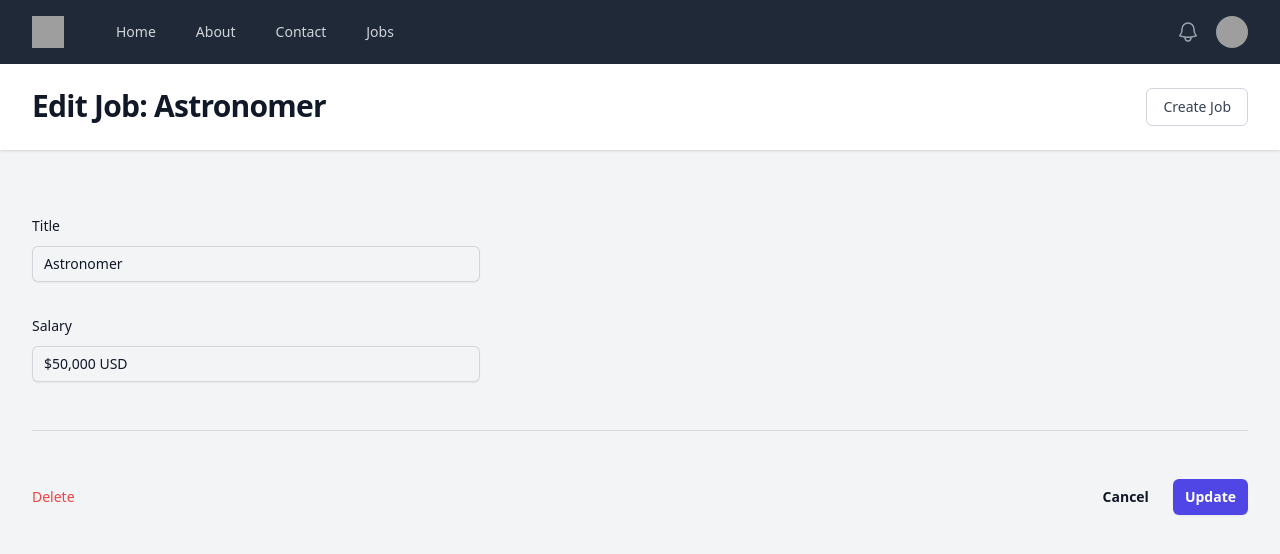
After one commit to HansGuentherCode/php_laravel30days, a Laravel app: page /jobs/1/edit in a window 1280 px wide. The commit adds this page. Shown: the top 554 px of the page. Run offline with Laravel 12, Linux system fonts and the light colour scheme; data comes from the database, SQL or seed files in the repository; both versions use the stored data as it was after the commit; some libraries are stand-ins or nearby versions; grey boxes are pictures that could not be loaded.

Commit message:
Episode 18/19 Completed (part 1-3)

```diff
--- /dev/null
+++ b/app/Http/Controllers/JobController.php
@@ -0,0 +1,76 @@
+<?php
+
+namespace App\Http\Controllers;
+
+use App\Models\Job;
+use Illuminate\Http\Request;
+
+class JobController extends Controller
+{
+	public function index()
+	{
+		$jobs = Job::with('employer')->latest()->simplePaginate(3);
+		return view('jobs.index', ['jobs' => $jobs]);
+	}
+
+	public function create()
+	{
+		return view('jobs.create');
+	}
+
+	public function show(Job $job)
+	{
+		return view('jobs.show', ['job' => $job]);
+	}
+
+	public function store()
+	{
+		request()->validate([
+			'title' => ['required', 'min:3'],
+			'salary' => ['required']
+		]);
+
+		Job::create([
+			'title' => request('title'),
+			'salary' => request('salary'),
+			'employer_id' => 1,
+		]);
+
+		return (redirect('/jobs'));
+	}
+
+	public function edit(Job $job)
+	{
+		return (view('jobs.edit', ['job' => $job]));
+	}
+
+	public function update(Job $job)
+	{
+		// Authorize
+
+		// validate
+		request()->validate([
+			'title' => ['required', 'min:3'],
+			'salary' => ['required']
+		]);
+
+		$job->update([
+			'title' => request('title'),
+			'salary' => request('salary'),
+		]);
+
+		// redirect to the job page
+		return (redirect('/jobs/' . $job->id));
+	}
+
+	public function destroy(Job $job)
+	{
+		// autorize (On hold...)
+
+		// delete the job
+		$job->delete();
+
+		// redirect
+		return (redirect('/jobs'));
+	}
+}
--- /dev/null
+++ b/resources/views/Jobs/edit.blade.php
@@ -0,0 +1,78 @@
+<x-layout>
+	<x-slot:heading>
+		Edit Job: {{$job->title}}
+	</x-slot:heading>
+	<form method="POST" action="/jobs/{{$job->id}}">
+		@csrf
+		@method('PATCH')
+
+		<div class="space-y-12">
+			<div class="border-b border-gray-900/10 pb-12">
+
+				<div class="mt-10 grid grid-cols-1 gap-x-6 gap-y-8 sm:grid-cols-6">
+					<div class="sm:col-span-4">
+						<label for="title" class="block text-sm font-medium leading-6 text-gray-900">Title</label>
+						<div class="mt-2">
+							<div
+								class="flex rounded-md shadow-sm ring-1 ring-inset ring-gray-300 focus-within:ring-2 focus-within:ring-inset focus-within:ring-indigo-600 sm:max-w-md">
+								<input
+								type="text"
+								name="title"
+								id="title"
+								class="block flex-1 border-0 bg-transparent py-1.5 px-3 text-gray-900 placeholder:text-gray-400 focus:ring-0 sm:text-sm sm:leading-6"
+								placeholder="Shift Leader"
+								value="{{$job->title}}"
+								required>
+							</div>
+							@error('title')
+								<p class="text-xs text-red-500 font-semibold mt-1">{{$message}}</p>
+							@enderror
+						</div>
+					</div>
+					<div class="sm:col-span-4">
+						<label for="salary" class="block text-sm font-medium leading-6 text-gray-900">Salary</label>
+						<div class="mt-2">
+							<div class="flex rounded-md shadow-sm ring-1 ring-inset ring-gray-300 focus-within:ring-2 focus-within:ring-inset focus-within:ring-indigo-600 sm:max-w-md">
+								<input
+								type="text"
+								name="salary"
+								id="salary"
+								class="block flex-1 border-0 bg-transparent py-1.5 px-3 text-gray-900 placeholder:text-gray-400 focus:ring-0 sm:text-sm sm:leading-6"
+								placeholder="$50,000"
+								value="{{$job->salary}}"
+								required>
+							</div>
+							@error('title')
+								<p class="text-xs text-red-500 font-semibold mt-1">{{$message}}</p>
+							@enderror
+						</div>
+					</div>
+			</div>
+		</div>
+
+		<div class="mt-6 flex items-center justify-between gap-x-6">
+			<div>
+				<div class="flex items-center">
+					<button form="delete-form" class="text-red-500 text-sm text-bold">Delete</button>
+				</div>
+			</div>
+			<div class="flex items-center gap-x-6">
+				<button href="/jobs/{{$job->id}}" class="text-sm font-semibold leading-6 text-gray-900">Cancel</button>
+				<div>
+					<button type="submit"
+						class="rounded-md bg-indigo-600 px-3 py-2 text-sm font-semibold text-white shadow-sm hover:bg-indigo-500 focus-visible:outline focus-visible:outline-2 focus-visible:outline-offset-2 focus-visible:outline-indigo-600">
+						Update
+					</button>
+				</div>
+			</div>
+		</div>
+	</form>
+
+	<form method="POST" action="/jobs/{{$job->id}}" id="delete-form" class="hidden">
+		@csrf
+		@method('DELETE');
+
+
+	</form>
+
+</x-layout>
--- a/routes/web.php
+++ b/routes/web.php
@@ -4,52 +4,11 @@
  *	Routes take a url input, and return something something else.
  *	This could be a file, or even a string.
  */
-use Illuminate\Support\Arr;
+use App\Http\Controllers\JobController;
 use Illuminate\Support\Facades\Route;
-use App\Models\Job;
 
-Route::get('/', function () {
-	$jobs = Job::all();
-
-	dd($jobs);
-
-    return view('home');
-});
-
-Route::get('/jobs', function() {
-	$jobs = Job::with('employer')->latest()->simplePaginate(3);
-
-    return view('jobs.index', ['jobs' => $jobs]);
-});
-
-Route::get('/jobs/create', function() {
-	return view('jobs.create');
-});
-
-Route::get('/jobs/{id}', function($id) {
-	$job = Job::find($id);
-	return view('jobs.show', ['job' => $job]);
-});
-
-Route::get('/about', function() {
-	return view('about');
-});
-
-Route::post('/jobs', function() {
-	request()->validate([
-		'title' => ['required', 'min:3'],
-		'salary' => ['required']
-	]);
-
-	Job::create([
-		'title' => request('title'),
-		'salary' => request('salary'),
-		'employer_id' => 1,
-	]);
-
-	return (redirect('/jobs'));
-});
-
-Route::get('/contact', function() {
-	return view('contact');
-});
+// Main
+Route::view('/', 'home');
+Route::view('/about', 'about');
+Route::view('/contact', 'contact');
+Route::resource('jobs', JobController::class);
```
Also changed, not shown: resources/views/Jobs/show.blade.php (+6 -2 lines), database/database.sqlite.
